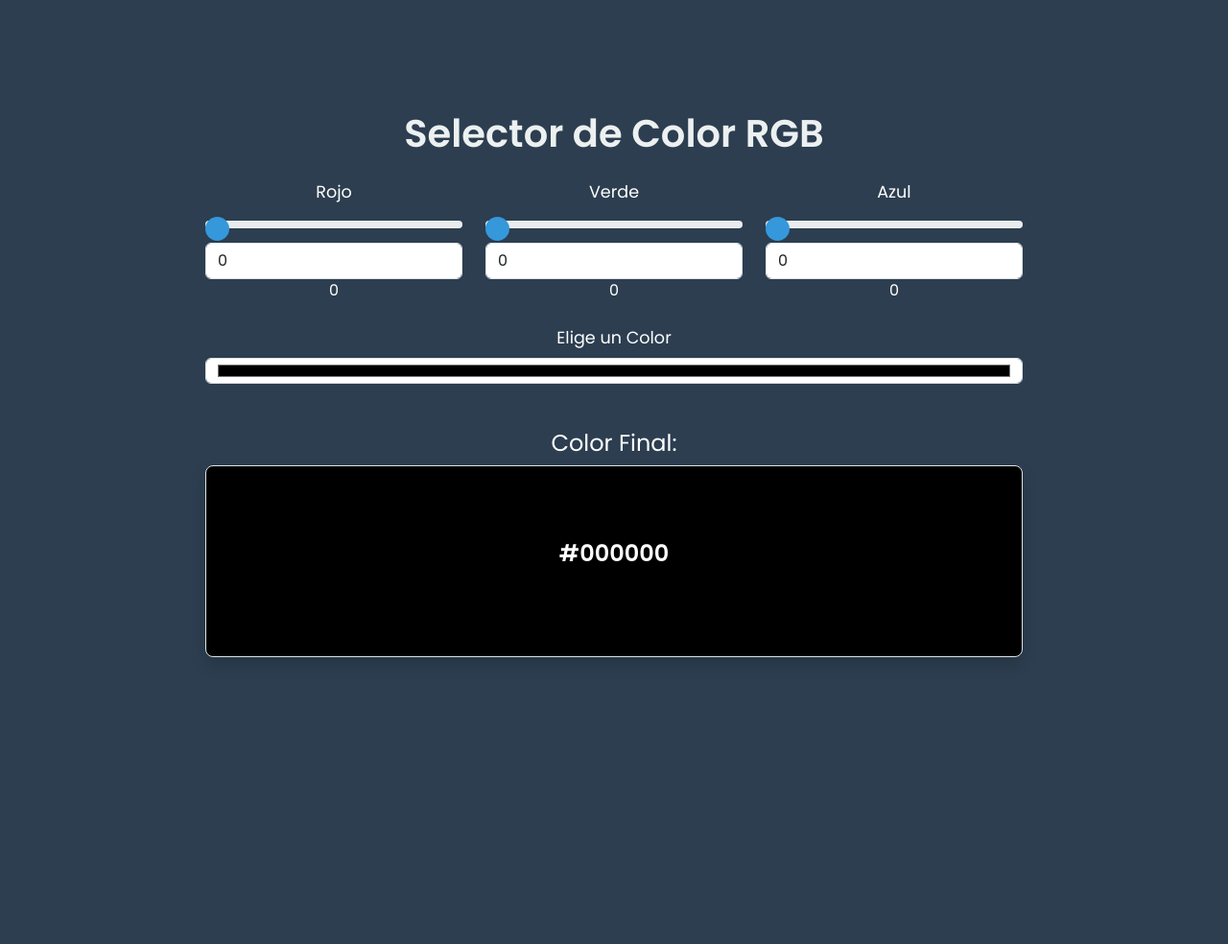
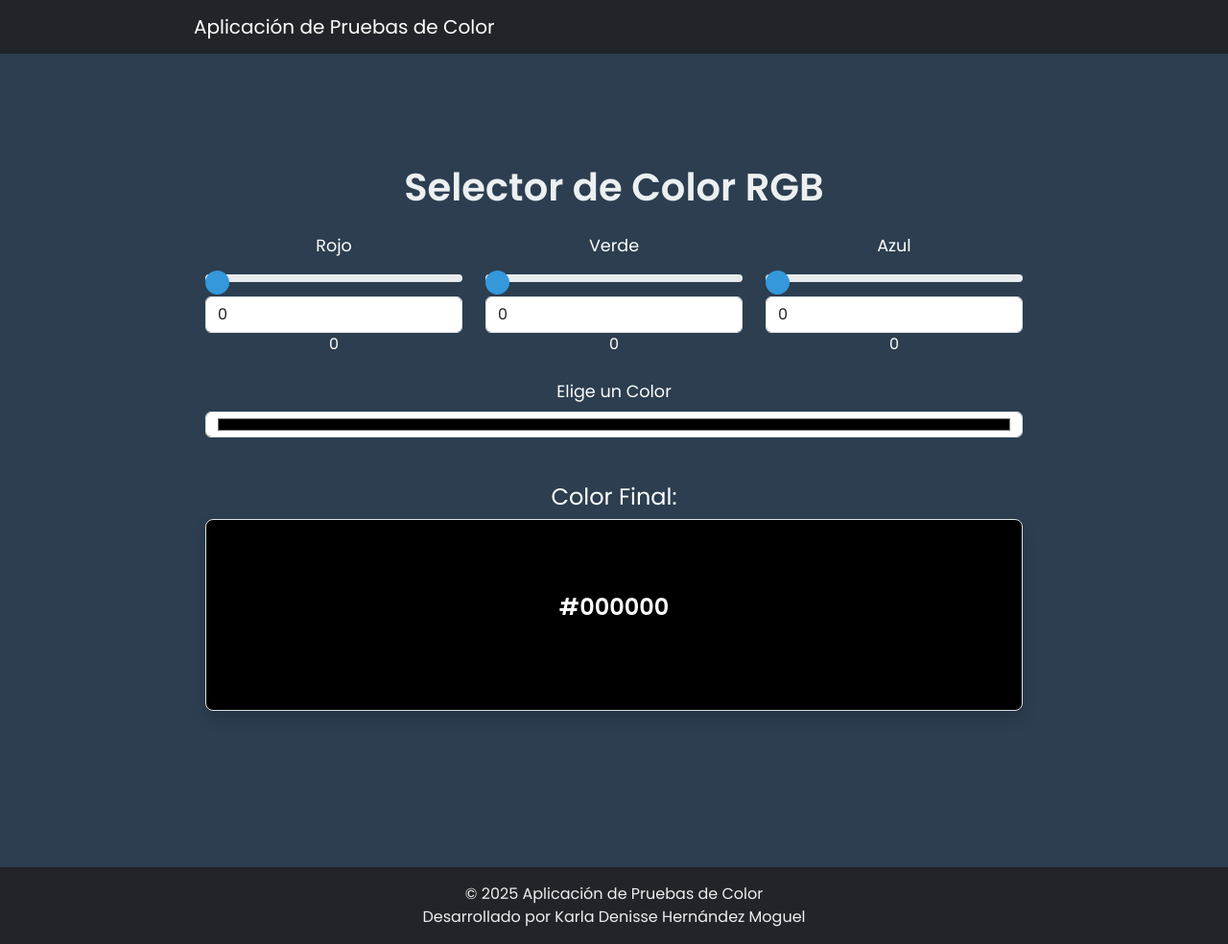
Before and after one commit to Peagevv/intro-app-color, a plain HTML site: page index.html in a window 1280 px wide. Shown: the whole page at 96% size. Before the commit the page ends 800 px from the top, so only its background shows below. Drawn offline with nearby package versions, Linux system fonts and the light colour scheme.

Commit message:
Ajuste de Index.html
Se ajusto el index.html con los datos de Navbar y footer.

```diff
--- a/index.html
+++ b/index.html
@@ -4,13 +4,20 @@
 <head>
   <meta charset="UTF-8">
   <meta name="viewport" content="width=device-width, initial-scale=1.0">
-  <title>Selector de Color RGB</title>
+  <title>Aplicación de Pruebas de Color</title>
   <link href="https://cdn.jsdelivr.net/npm/bootstrap@5.3.0-alpha1/dist/css/bootstrap.min.css" rel="stylesheet">
   <link href="https://fonts.googleapis.com/css2?family=Poppins:wght@300;400;600&display=swap" rel="stylesheet">
   <link rel="stylesheet" href="./css/styles.css">
 </head>
 
 <body>
+  <!-- Navbar con solo el botón -->
+  <nav class="navbar navbar-dark bg-dark">
+    <div class="container-fluid">
+      <a class="navbar-brand" href="#">Aplicación de Pruebas de Color</a>
+    </div>
+  </nav>
+
   <div class="container-fluid d-flex align-items-center justify-content-center vh-100">
     <div class="row w-100 text-center">
       <div class="col-12">
@@ -52,7 +59,15 @@
     </div>
   </div>
 
-  <script src="./js/main.js/script.js"></script>
+  <!-- Footer centrado -->
+  <footer class="bg-dark text-center py-3 mt-5">
+    <div class="container">
+      <p class="mb-0">&copy; 2025 Aplicación de Pruebas de Color</p>
+      <p class="mb-0">Desarrollado por Karla Denisse Hernández Moguel</p>
+    </div>
+  </footer>
+
+  <script src="./js/main.js"></script>
   <script src="https://cdn.jsdelivr.net/npm/@popperjs/core@2.11.6/dist/umd/popper.min.js"></script>
   <script src="https://cdn.jsdelivr.net/npm/bootstrap@5.3.0-alpha1/dist/js/bootstrap.min.js"></script>
 </body>
```
